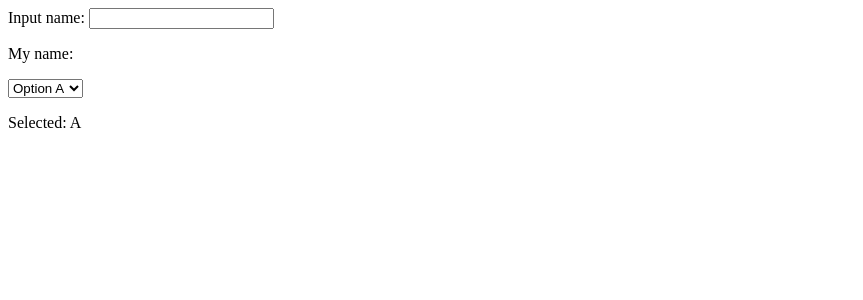
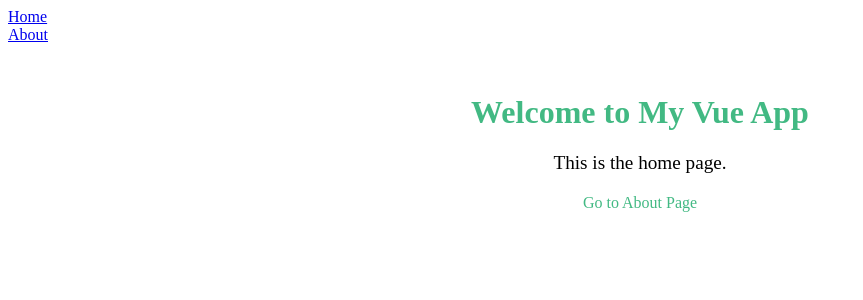
Before and after one commit to HuuThuy3004/Learn-VueJS-Basic, a Vue app: page / in a window 1280 px wide. Shown: the top 300 px of the page, without its empty margins (0-863 px from the left). Built offline with nearby package versions, Linux system fonts and the light colour scheme.

Commit message:
session06: router

```diff
--- a/src/App.vue
+++ b/src/App.vue
@@ -3,7 +3,8 @@
 // import ss2Vue from "./sessions/ss2-dynamic value/ss2.vue"
 // import ss3Vue from "./sessions/ss3-reactive & ref/ss3.vue"
 // import ss4Vue from "./sessions/ss4-events/ss4.vue"
-import ss5Vue from "./sessions/ss5-v-model/ss5.vue"
+// import ss5Vue from "./sessions/ss5-v-model/ss5.vue"
+import ss6Vue from "./sessions/ss6-router/ss6.vue"
 </script>
 
 <template>
@@ -12,7 +13,8 @@ import ss5Vue from "./sessions/ss5-v-model/ss5.vue"
     <!-- <ss2Vue /> -->
     <!-- <ss3Vue /> -->
     <!-- <ss4Vue /> -->
-    <ss5Vue />
+    <!-- <ss5Vue /> -->
+    <ss6Vue />
   </div>
 </template>
 
--- a/src/main.js
+++ b/src/main.js
@@ -1,6 +1,7 @@
 import { createApp } from 'vue'
 import App from './App.vue'
+import routerSS6 from './sessions/ss6-router/routes/index.js'
 
 const app = createApp(App)
 
-app.mount('#app')
+app.use(routerSS6).mount('#app')
--- /dev/null
+++ b/src/sessions/ss6-router/routes/index.js
@@ -0,0 +1,19 @@
+import { createRouter, createWebHistory } from 'vue-router';
+import HomeView from '../views/HomeView.vue';
+import AboutView from '../views/AboutView.vue';
+
+const router = createRouter({
+  history: createWebHistory(import.meta.env.BASE_URL),
+  routes: [
+    {
+      path: '/',
+      component: HomeView
+    },
+    {
+      path: '/about',
+      component: AboutView
+    },
+  ]
+});
+
+export default router;
--- /dev/null
+++ b/src/sessions/ss6-router/ss6.vue
@@ -0,0 +1,24 @@
+<template>
+  <!-- ---------------------- -->
+  <div class="wrapper">
+    <nav>
+      <RouterLink to="/">Home</RouterLink> <br>
+      <RouterLink to="/about">About</RouterLink>
+    </nav>
+  </div>
+  <!-- ---------------------- -->
+  <div class="content">
+    <RouterView />
+  </div>
+</template>
+
+<script setup>
+import { RouterLink, RouterView } from 'vue-router';
+
+// Component name
+defineOptions({
+  name: "MyComponentSs6Vue"
+});
+</script>
+
+<style></style>
--- /dev/null
+++ b/src/sessions/ss6-router/views/AboutView.vue
@@ -0,0 +1,37 @@
+// Create a about page
+<template>
+  <div class="about">
+    <h1>About Us</h1>
+    <p>This is the about page.</p>
+    <RouterLink to="/">Go to Home Page</RouterLink>
+  </div>
+</template>
+
+<script setup>
+import { RouterLink } from 'vue-router';
+// Component name
+defineOptions({
+  name: "AboutView"
+});
+</script>
+
+<style scoped>
+.about {
+  text-align: center;
+  margin-top: 50px;
+}
+h1 {
+  font-size: 2em;
+  color: #42b983;
+}
+p {
+  font-size: 1.2em;
+}
+a {
+  color: #42b983;
+  text-decoration: none;
+}
+a:hover {
+  text-decoration: underline;
+}
+</style>
--- /dev/null
+++ b/src/sessions/ss6-router/views/HomeView.vue
@@ -0,0 +1,37 @@
+// Create a homepage
+<template>
+  <div class="home">
+    <h1>Welcome to My Vue App</h1>
+    <p>This is the home page.</p>
+    <RouterLink to="/about">Go to About Page</RouterLink>
+  </div>
+</template>
+
+<script setup>
+import { RouterLink } from 'vue-router';
+// Component name
+defineOptions({
+  name: "HomeView"
+});
+</script>
+
+<style scoped>
+.home {
+  text-align: center;
+  margin-top: 50px;
+}
+h1 {
+  font-size: 2em;
+  color: #42b983;
+}
+p {
+  font-size: 1.2em;
+}
+a {
+  color: #42b983;
+  text-decoration: none;
+}
+a:hover {
+  text-decoration: underline;
+}
+</style>
```
Also changed, not shown: 1 other file (tests, documents, lock files or other folders).
